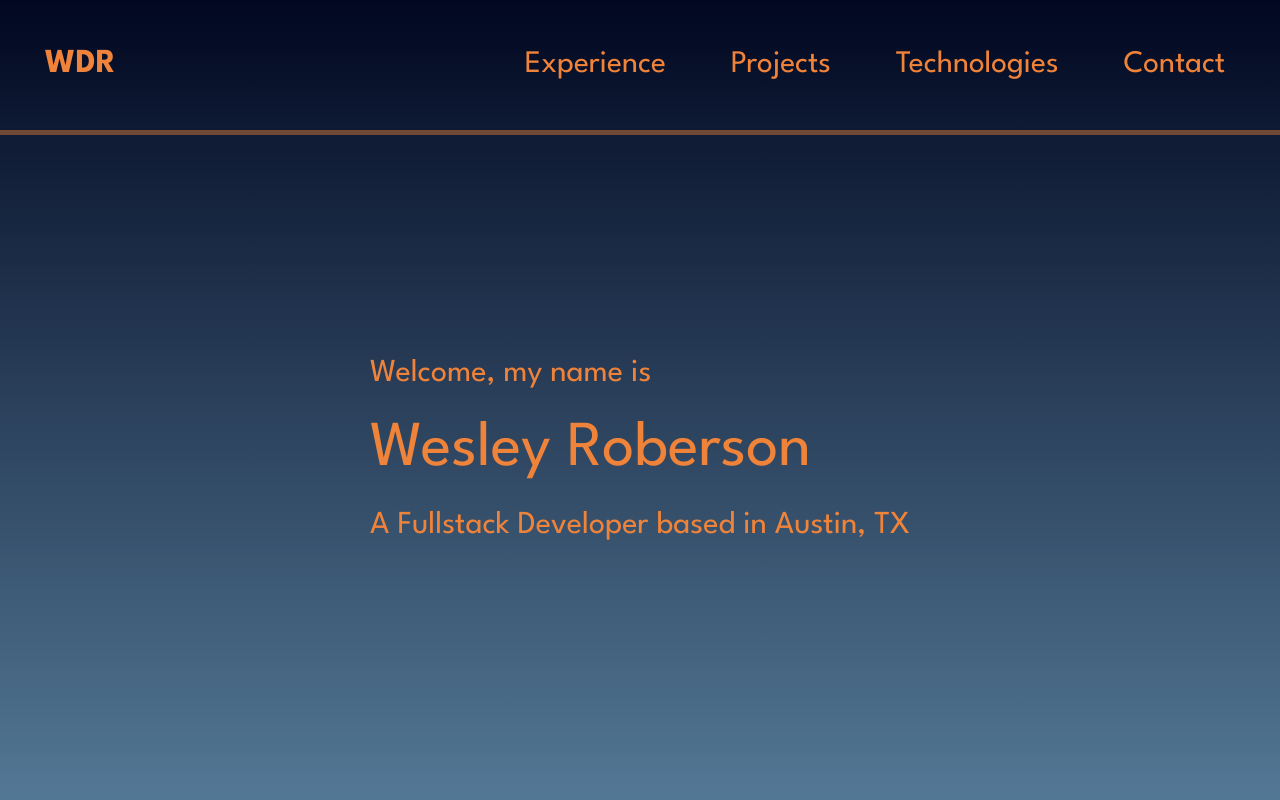
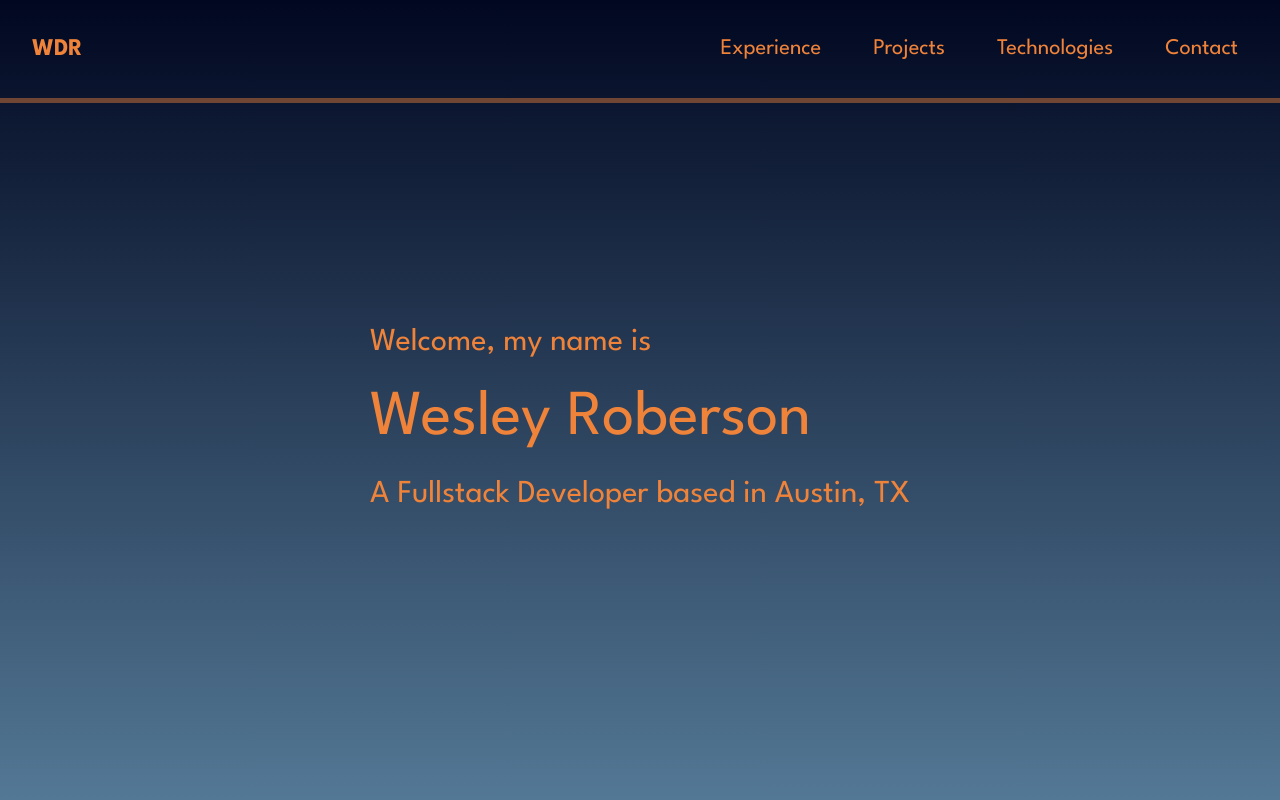
Before and after one commit to roberswd/wdroberson, a React (Vite) app: page / in a window 1280 px wide. Shown: the top 800 px of the page. Built offline with nearby package versions, Linux system fonts and the light colour scheme.

Commit message:
em to rem

```diff
--- a/src/index.css
+++ b/src/index.css
@@ -1,5 +1,8 @@
 :root {
   font-family: Inter, system-ui, Avenir, Helvetica, Arial, sans-serif;
+  font-size: 16px;
+  font-weight: 400;
+  line-height: 1.5;
   color-scheme: light dark;
   font-synthesis: none;
   text-rendering: optimizeLegibility;
@@ -11,9 +14,6 @@ body {
   color: var(--primary-font) a;
   background-color: #537895;
   box-sizing: border-box;
-  font-size: 1.4rem;
-  font-weight: 400;
-  line-height: 1.5;
   text-align: left;
   margin: 0;
 }
```
